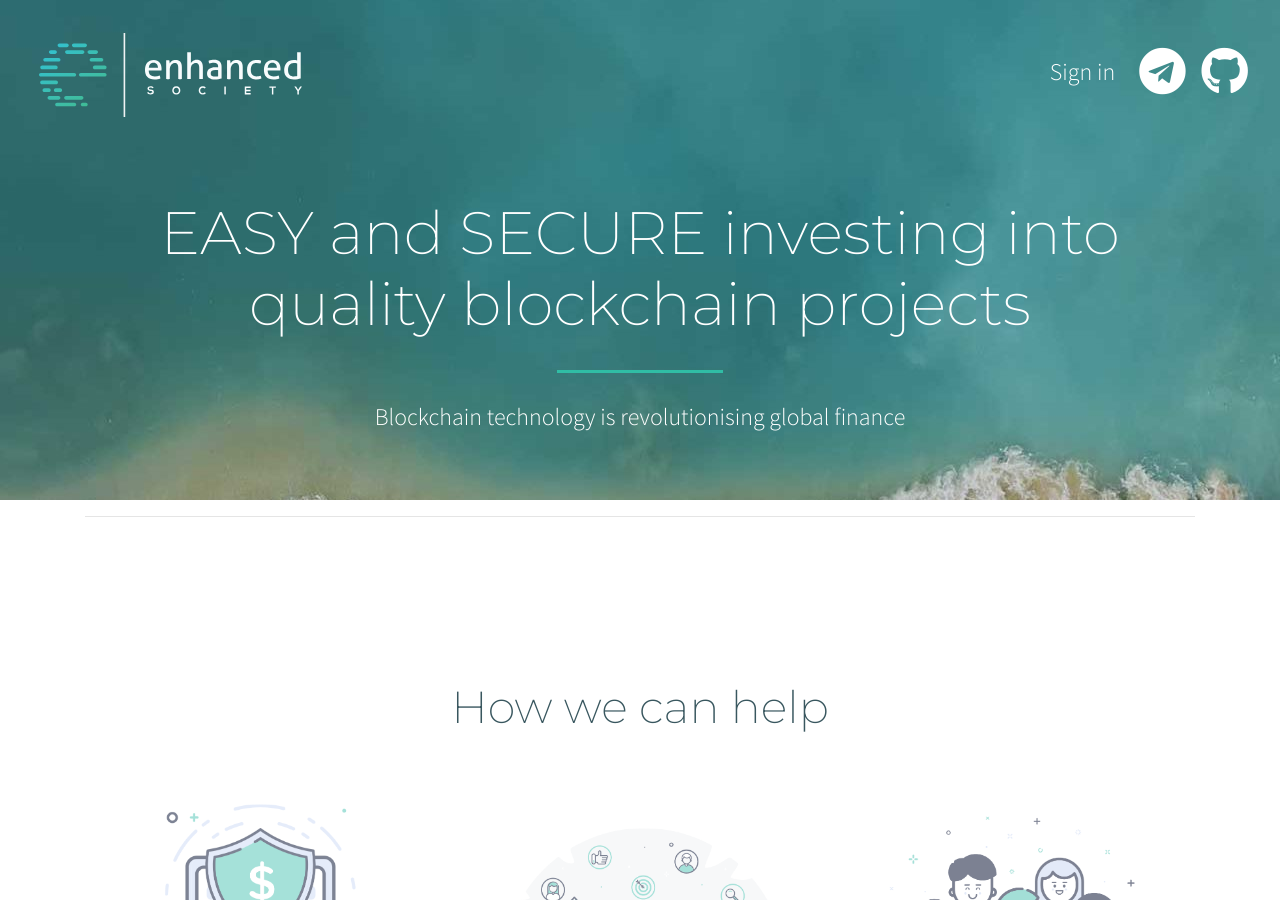
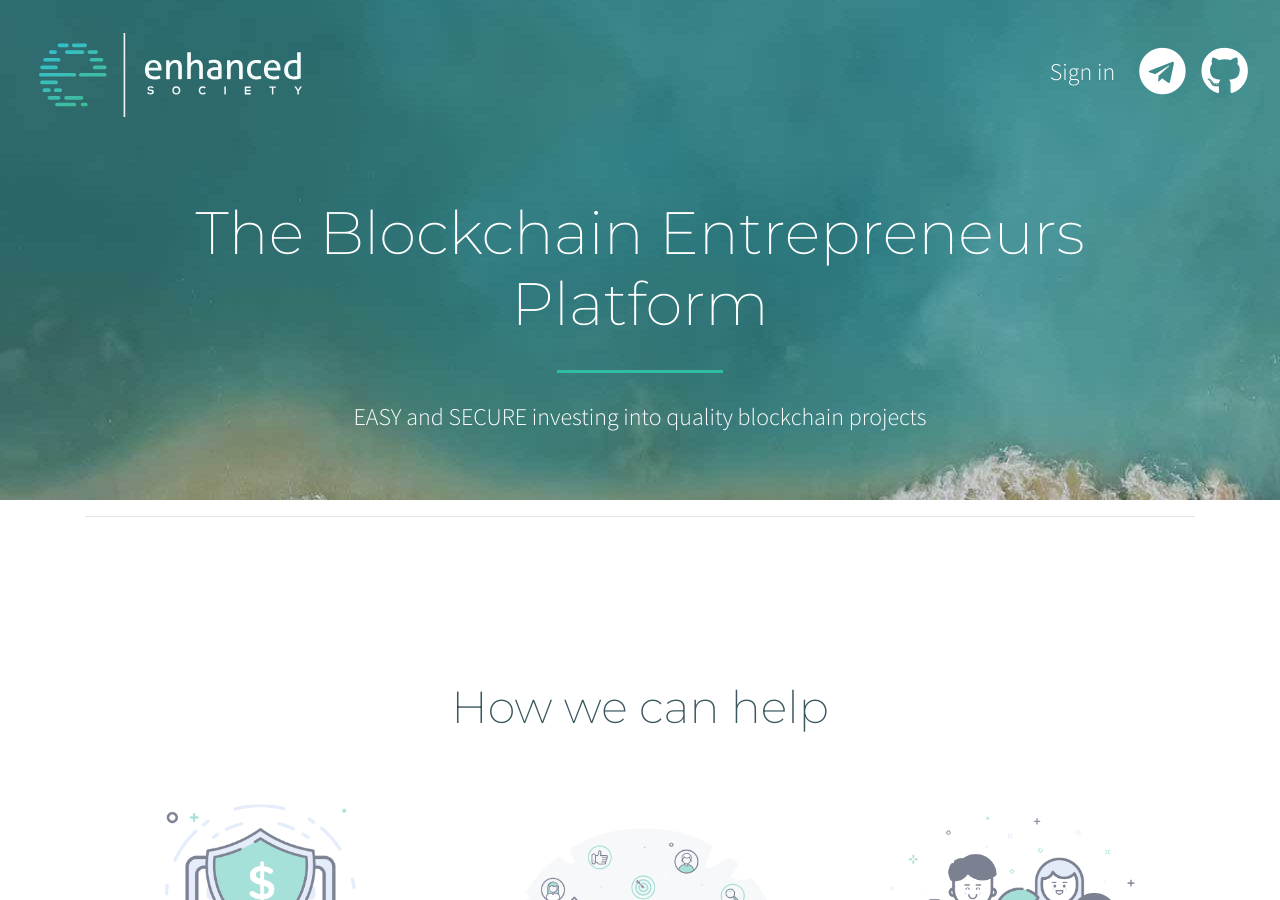
Before and after one commit to enhancedsociety/old-website, a Jekyll site: the page built from index.html, in a window 1280 px wide and 900 px high. Built offline with Jekyll 4.4.1, drawn with Linux system fonts in a browser that asks for light colours; nearby versions of some CDN libraries; a script that is not in the unit is left out.

Commit message:
fixing header

```diff
--- a/index.html
+++ b/index.html
@@ -4,8 +4,8 @@ title: Enhanced Society
 header_image: home-banner.jpg
 header_height: 500
 header_cover: false
-header_title: EASY and SECURE investing into quality blockchain projects
-header_excerpt: Blockchain technology is revolutionising global finance
+header_title: The Blockchain Entrepreneurs Platform
+header_excerpt: EASY and SECURE investing into quality blockchain projects
 ---
 <div class="container text-center">
 	<hr />
```
